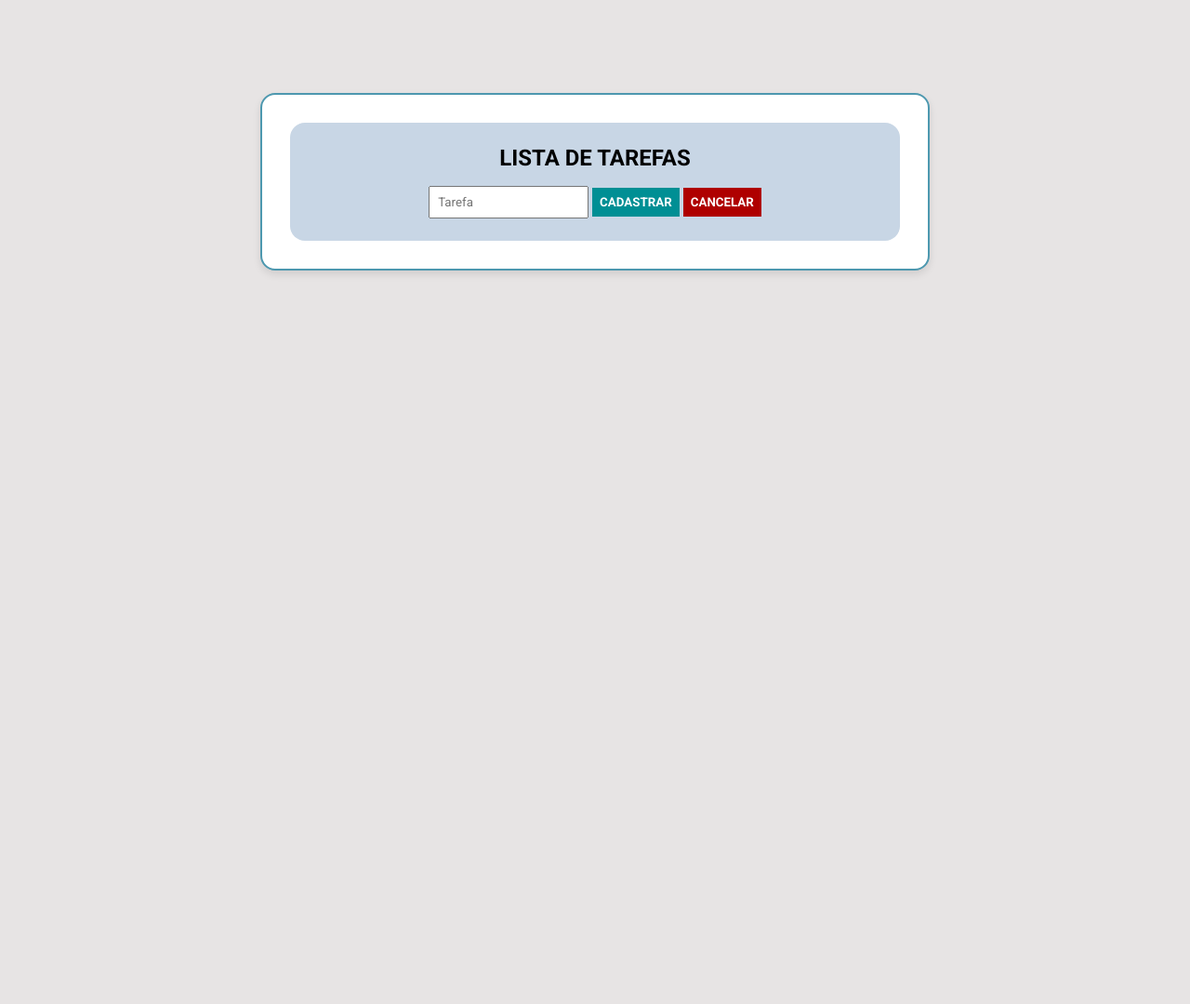
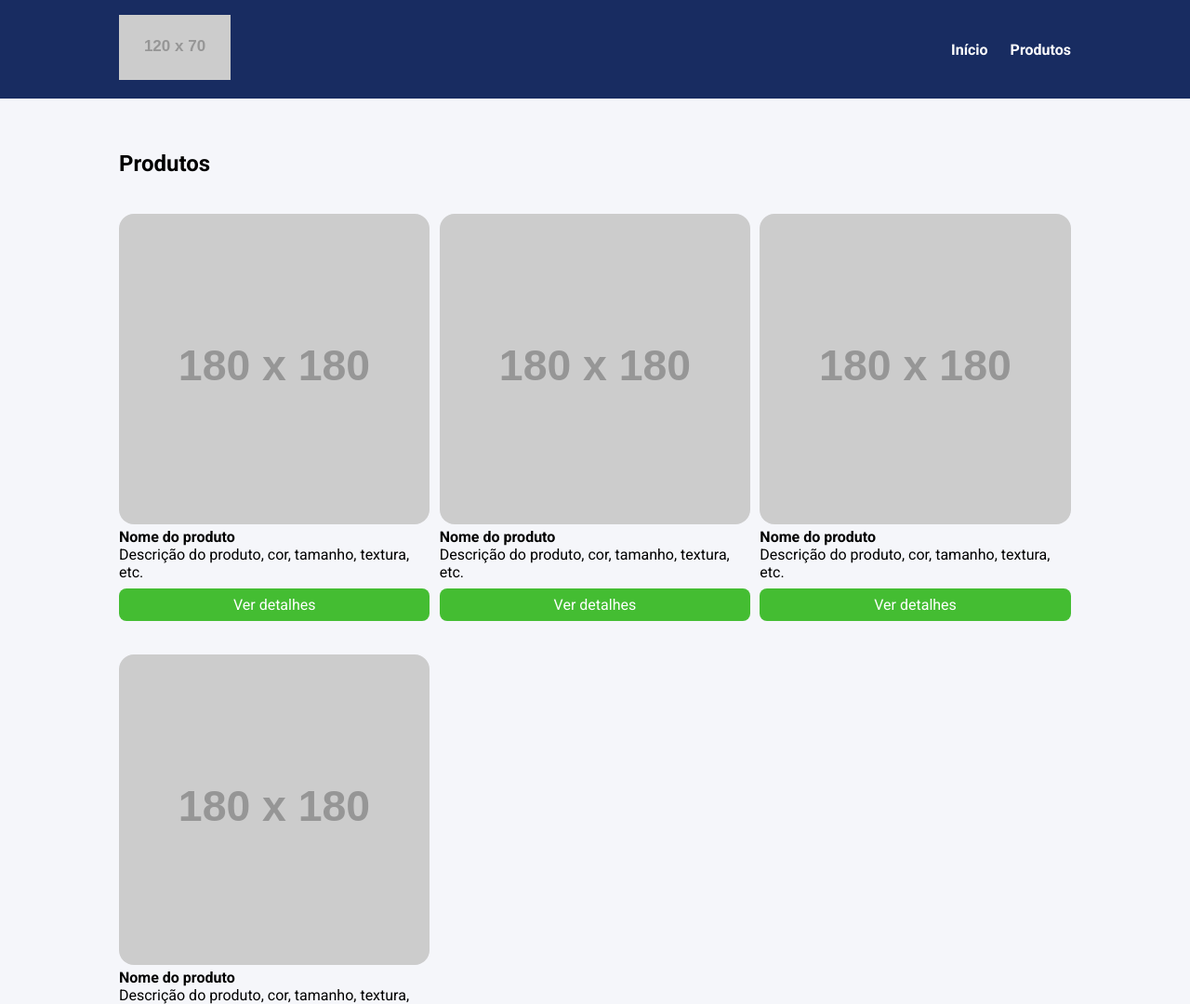
Before and after one commit to EdwardEricV/curso_ebac_frontend, a website: page index.html in a window 1280 px wide. Shown: the top 1080 px of the page at 93% size. Before the commit the page ends 800 px from the top, so only its background shows below. Drawn offline with nearby package versions, Linux system fonts and the light colour scheme; placeholder pictures from the web are drawn by us.

Commit message:
Add files

```diff
--- a/index.html
+++ b/index.html
@@ -2,27 +2,78 @@
 <html lang="pt-BR">
 <head>
     <meta charset="UTF-8">
+    <meta http-equiv="X-UA-Compatible" content="IE=edge">
     <meta name="viewport" content="width=device-width, initial-scale=1.0">
-    <title>Tarefas</title>
-    <link rel="preconnect" href="http://fonts.googleapis.com">
-    <link rel="preconnect" href="http://fonts.gstatic.com" crossorigin>
+    <title>Document</title>
+    <link rel="preconnect" href="https://fonts.googleapis.com">
+    <link rel="preconnect" href="https://fonts.gstatic.com" crossorigin>
     <link href="https://fonts.googleapis.com/css2?family=Roboto:wght@400;700&display=swap" rel="stylesheet">
-    <link rel="stylesheet" href="./main.css">
+    <link rel="stylesheet" href="build/main.css">
 </head>
-
 <body>
-    <div class="container">
-        <form>
-            <h2>Lista de Tarefas</h2>
-            <input type="text" id="nova-tarefa" required placeholder="Tarefa">
-            <button type="submit" id="cadastro">Cadastrar</button>
-            <button type="reset" id="botao-cancelar">Cancelar</button>
-        </form>
-        <div class="tarefas-adicionadas">
-            <ul id="itemLista"></ul>
+    <header>
+        <div class="container">
+            <div class="branding">
+                <img src="https://via.placeholder.com/120x70" />
+            </div>
+            <nav>
+                <ul class="menu">
+                    <li>
+                        <a href="#">Início</a>
+                    </li>
+                    <li>
+                        <a href="#">Produtos</a>
+                    </li>
+                </ul>
+            </nav>
         </div>
-    </div>
-    <script src="https://code.jquery.com/jquery-3.7.1.min.js"></script>
-    <script src="main.js"></script>
+    </header>
+    <section>
+        <div class="container">
+            <h2>Produtos</h2>
+            <ul class="products">
+                <li class="product-item">
+                    <img src="https://via.placeholder.com/180x180" />
+                    <h4>Nome do produto</h4>
+                    <p>
+                        Descrição do produto, cor, tamanho, textura, etc.
+                    </p>
+                    <a href="#" class="product-button">
+                        Ver detalhes
+                    </a>
+                </li>
+                <li class="product-item">
+                    <img src="https://via.placeholder.com/180x180" />
+                    <h4>Nome do produto</h4>
+                    <p>
+                        Descrição do produto, cor, tamanho, textura, etc.
+                    </p>
+                    <a href="#" class="product-button">
+                        Ver detalhes
+                    </a>
+                </li>
+                <li class="product-item">
+                    <img src="https://via.placeholder.com/180x180" />
+                    <h4>Nome do produto</h4>
+                    <p>
+                        Descrição do produto, cor, tamanho, textura, etc.
+                    </p>
+                    <a href="#" class="product-button">
+                        Ver detalhes
+                    </a>
+                </li>
+                <li class="product-item">
+                    <img src="https://via.placeholder.com/180x180" />
+                    <h4>Nome do produto</h4>
+                    <p>
+                        Descrição do produto, cor, tamanho, textura, etc.
+                    </p>
+                    <a href="#" class="product-button">
+                        Ver detalhes
+                    </a>
+                </li>
+            </ul>
+        </div>
+    </section>
 </body>
 </html>
--- /dev/null
+++ b/source/main.scss
@@ -0,0 +1,100 @@
+@use 'variaveis';
+@use 'reset';
+
+
+body {
+    background-color: #f5f6fa;
+}
+
+li {
+    list-style: none;
+}
+
+.container {
+    max-width: 1024px;
+    width: 100%;
+    margin: 0 auto;
+}
+
+header {
+    background-color: #182C61;
+    position: sticky;
+    top: 0;
+    left: 0;
+
+    .container {
+        display: flex;
+        justify-content: space-between;
+        align-items: center;
+        padding: 16px 0;
+    }
+}
+
+.menu {
+    display: flex;
+
+    li {
+        font-weight: bold;
+        margin-left: 24px;
+
+        a {
+            color: variaveis.$corPrincipal;
+            text-decoration: none;
+        }
+    }
+}
+
+section {
+    padding: 56px 0;
+}
+
+.products {
+    margin-top: 40px;
+    display: grid;
+    grid-template-columns: repeat(3, 32.66%);
+    column-gap: 1%;
+    row-gap: 4%;
+    width: 100%;
+}
+
+.product-item img {
+    width: 100%;
+    border-radius: 16px;
+}
+
+.product-button {
+    display: block;
+    background-color: #44bd32;
+    color: variaveis.$corPrincipal;
+    text-align: center;
+    padding: 8px 0;
+    border-radius: 8px;
+    margin-top: 8px;
+    text-decoration: none;
+
+    &:hover {
+        background-color: #4cd137;
+    }
+}
+
+
+@media screen and (max-width: variaveis.$tablet) {
+    .container {
+        max-width: 80%;
+    }
+
+    .products {
+        grid-template-columns: repeat(2, 48.5%);
+        column-gap: 3%;
+    }
+}
+
+@media screen and (max-width: variaveis.$mobile) {
+    .products {
+        display: block;
+    }
+
+    .product-item  {
+        margin-bottom: 32px;
+    }
+}
--- /dev/null
+++ b/source/reset.scss
@@ -0,0 +1,8 @@
+
+
+* {
+    margin: 0;
+    padding: 0;
+    box-sizing: border-box;
+    font-family: Roboto, sans-serif;
+}
--- /dev/null
+++ b/source/variaveis.scss
@@ -0,0 +1,6 @@
+// Breakpoints
+$mobile: 767px;
+$tablet: 1023px;
+
+// Esquema de cores
+$corPrincipal: #fff;
```
Also changed, not shown: package.json (added, +16 -0 lines), build/main.css (added), 2 other files.
